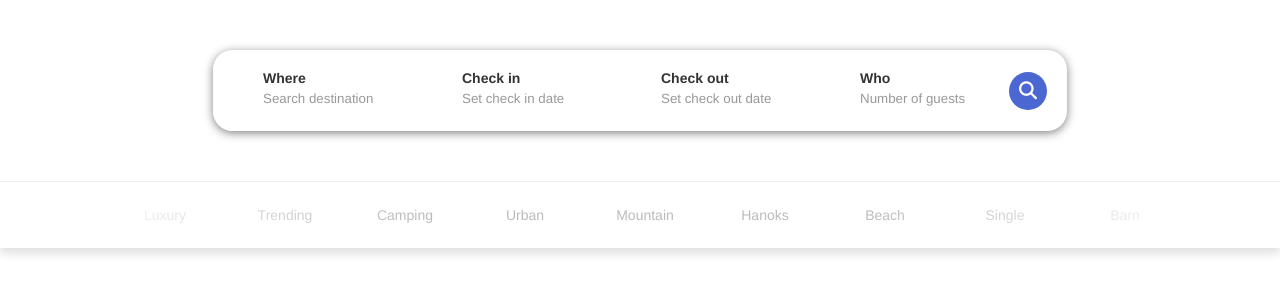
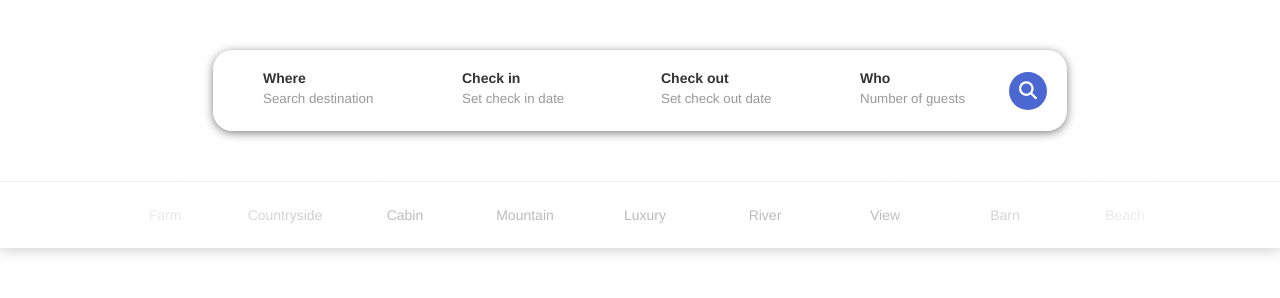
Before and after one commit to TalhaTR7/Airbnb-Clone, a React (Vite) app in the folder airbnb/: page / in a window 1280 px wide. Shown: the top 298 px of the page. Built offline with nearby package versions, Linux system fonts and the light colour scheme.

Commit message:
linked with category

```diff
--- a/airbnb/src/App.jsx
+++ b/airbnb/src/App.jsx
@@ -1,26 +1,35 @@
+import { useState } from "react";
 import Header from "./Header.jsx";
 import Footer from "./Footer.jsx";
 import Propertydetail from "./Propertydetail.jsx";
 import Propertylist from "./Propertylist.jsx";
 import Categories from "./Categories.jsx";
 import properties from "./assets/property.json";
-import { BrowserRouter as Router, Routes, Route } from 'react-router-dom'
+import { BrowserRouter as Router, Routes, Route } from "react-router-dom";
 
 export default function App() {
+    const [selectedCategory, setSelectedCategory] = useState(null);
+
+    const handleCategorySelect = (category) => {
+        setSelectedCategory(category);
+    };
 
     return (
         <Router>
             <Routes>
-                <Route path='/'
+                <Route
+                    path="/"
                     element={
                         <>
                             <Header />
-                            <Categories />
-                            <Propertylist />
+                            <Categories onSelectCategory={handleCategorySelect} />
+                            <Propertylist selectedCategory={selectedCategory} />
                             <Footer />
                         </>
-                    } />
-                <Route path='/property-details/:fakeID'
+                    }
+                />
+                <Route
+                    path="/property-details/:fakeID"
                     element={
                         <>
                             <Header />
--- a/airbnb/src/Categories.jsx
+++ b/airbnb/src/Categories.jsx
@@ -1,46 +1,45 @@
-
-import "./css/Categories.css"
+import "./css/Categories.css";
 import { useEffect } from "react";
 
-export default function Categories() {
-
+export default function Categories({ onSelectCategory }) {
     useEffect(() => {
         let scrollTimeout;
         const handleScroll = () => {
-            const container = document.getElementsByClassName('category-container')[0];
+            const container = document.getElementsByClassName("category-container")[0];
             clearTimeout(scrollTimeout);
-            if (window.scrollY > 100) scrollTimeout = setTimeout(() => {container.classList.add('scrolled')}, 1000);
-            else container.classList.remove('scrolled');
+            if (window.scrollY > 100) {
+                scrollTimeout = setTimeout(() => {
+                    container.classList.add("scrolled");
+                }, 1000);
+            } else {
+                container.classList.remove("scrolled");
+            }
         };
-        window.addEventListener('scroll', handleScroll);
+        window.addEventListener("scroll", handleScroll);
         return () => {
-            window.removeEventListener('scroll', handleScroll);
+            window.removeEventListener("scroll", handleScroll);
             clearTimeout(scrollTimeout);
         };
     }, []);
 
+    const categories = [
+        "Farm", "Countryside", "Cabin", "Mountain", "Luxury", "River", "View",
+        "Barn", "Beach", "Mansion", "Urban", "Camping", "Tropical", "Lake",
+        "Pool", "Garden", "Desert", "Trending"
+    ];
 
     return (
         <div className="category-container">
             <div className="list-wrapper">
                 <nav className="list">
-                    <a>Luxury</a>
-                    <a>Trending</a>
-                    <a>Camping</a>
-                    <a>Urban</a>
-                    <a>Mountain</a>
-                    <a>Hanoks</a>
-                    <a>Beach</a>
-                    <a>Single</a>
-                    <a>Barn</a>
-                    <a>Countryside</a>
-                    <a>Tropical</a>
-                    <a>Lake</a>
-                    <a>View</a>
-                    <a>Pool</a>
-                    <a>Mansion</a>
-                    <a>Farm</a>
-                    <a>Cabin</a>
+                    {categories.map((category) => (
+                        <a
+                            key={category}
+                            onClick={() => onSelectCategory(category)}
+                        >
+                            {category}
+                        </a>
+                    ))}
                 </nav>
                 <div className="fade-left"></div>
                 <div className="fade-right"></div>
--- a/airbnb/src/Propertylist.jsx
+++ b/airbnb/src/Propertylist.jsx
@@ -1,14 +1,20 @@
-
 import { useState } from 'react';
-import properties from './assets/property.json';
+import allproperties from './assets/property.json';
 import Card from './Card';
-import './css/Propertylist.css'
-import loading_img from './assets/loading.svg'
+import './css/Propertylist.css';
+import loading_img from './assets/loading.svg';
 import { Link } from 'react-router-dom';
 
-export default function Propertylist() {
+export default function Propertylist({ selectedCategory }) {
     const [quanta, setQuanta] = useState(25);
     const [loading, setLoading] = useState(false);
+
+    const filteredProperties = selectedCategory
+        ? allproperties.filter(property =>
+            property.tags.some(tag => tag.toLowerCase() === selectedCategory.toLowerCase())
+          )
+        : allproperties;
+
 
     const loadMore = () => {
         setLoading(true);
@@ -20,13 +26,13 @@ export default function Propertylist() {
 
     return (
         <div className="card-container">
-            {properties.slice(0, quanta).map((property, index) => (
+            {filteredProperties.slice(0, quanta).map((property, index) => (
                 <Link to={`/property-details/${property.fakeid}`} key={index}>
                     <Card property={property} />
                 </Link>
             ))}
             {loading && <img src={loading_img} className="loading" />}
-            {!loading && quanta < properties.length &&
+            {!loading && quanta < filteredProperties.length &&
                 <button onClick={loadMore}>Show more</button>
             }
         </div>
--- a/airbnb/src/assets/property.json
+++ b/airbnb/src/assets/property.json
@@ -187,7 +187,7 @@
     "status": "Hot",
     "tags": [
       "river",
-      "single",
+      "camping",
       "trending"
     ]
   },
@@ -235,7 +235,7 @@
     "status": "Favourite",
     "tags": [
       "countryside",
-      "single",
+      "camping",
       "trending"
     ]
   },
@@ -524,7 +524,7 @@
     "tags": [
       "beach",
       "view",
-      "single"
+      "camping"
     ]
   },
   {
@@ -619,7 +619,7 @@
     "status": "Trending",
     "tags": [
       "beach",
-      "single",
+      "camping",
       "view"
     ]
   },
@@ -642,7 +642,7 @@
     "vacancy": "Dec 7-9",
     "status": "Trending",
     "tags": [
-      "single",
+      "camping",
       "countryside",
       "trending"
     ]
@@ -788,7 +788,7 @@
     "tags": [
       "farm",
       "countryside",
-      "single"
+      "camping"
     ]
   },
   {
@@ -835,7 +835,7 @@
     "status": "Hot",
     "tags": [
       "urban",
-      "single",
+      "camping",
       "trending"
     ]
   },
@@ -860,7 +860,7 @@
     "tags": [
       "lake",
       "countryside",
-      "single"
+      "camping"
     ]
   },
   {
@@ -1220,7 +1220,7 @@
     "tags": [
       "countryside",
       "farm",
-      "single"
+      "camping"
     ]
   },
   {
@@ -1290,7 +1290,7 @@
     "vacancy": "Dec 7-9",
     "status": "Hot",
     "tags": [
-      "single",
+      "camping",
       "countryside",
       "trending"
     ]
@@ -1531,7 +1531,7 @@
     "status": "Trending",
     "tags": [
       "urban",
-      "single",
+      "camping",
       "trending"
     ]
   },
@@ -1579,7 +1579,7 @@
     "status": "Trending",
     "tags": [
       "urban",
-      "single",
+      "camping",
       "trending"
     ]
   },
@@ -1652,7 +1652,7 @@
     "tags": [
       "farm",
       "countryside",
-      "single"
+      "camping"
     ]
   },
   {
@@ -1795,7 +1795,7 @@
     "status": "Hot",
     "tags": [
       "urban",
-      "single",
+      "camping",
       "trending"
     ]
   },
@@ -1819,7 +1819,7 @@
     "status": "Hot",
     "tags": [
       "urban",
-      "single",
+      "camping",
       "view"
     ]
   },
@@ -1842,7 +1842,7 @@
     "vacancy": "Dec 8-10",
     "status": "Trending",
     "tags": [
-      "single",
+      "camping",
       "urban",
       "trending"
     ]
@@ -2034,7 +2034,7 @@
     "vacancy": "Dec 5-7",
     "status": "Trending",
     "tags": [
-      "single",
+      "camping",
       "countryside",
       "trending"
     ]
@@ -2082,7 +2082,7 @@
     "vacancy": "Dec 8-10",
     "status": "Hot",
     "tags": [
-      "single",
+      "camping",
       "countryside",
       "trending"
     ]
@@ -2300,7 +2300,7 @@
     "tags": [
       "farm",
       "countryside",
-      "single"
+      "camping"
     ]
   },
   {
```
Also changed, not shown: airbnb/src/css/Propertydetail.css (+16 -0 lines).
